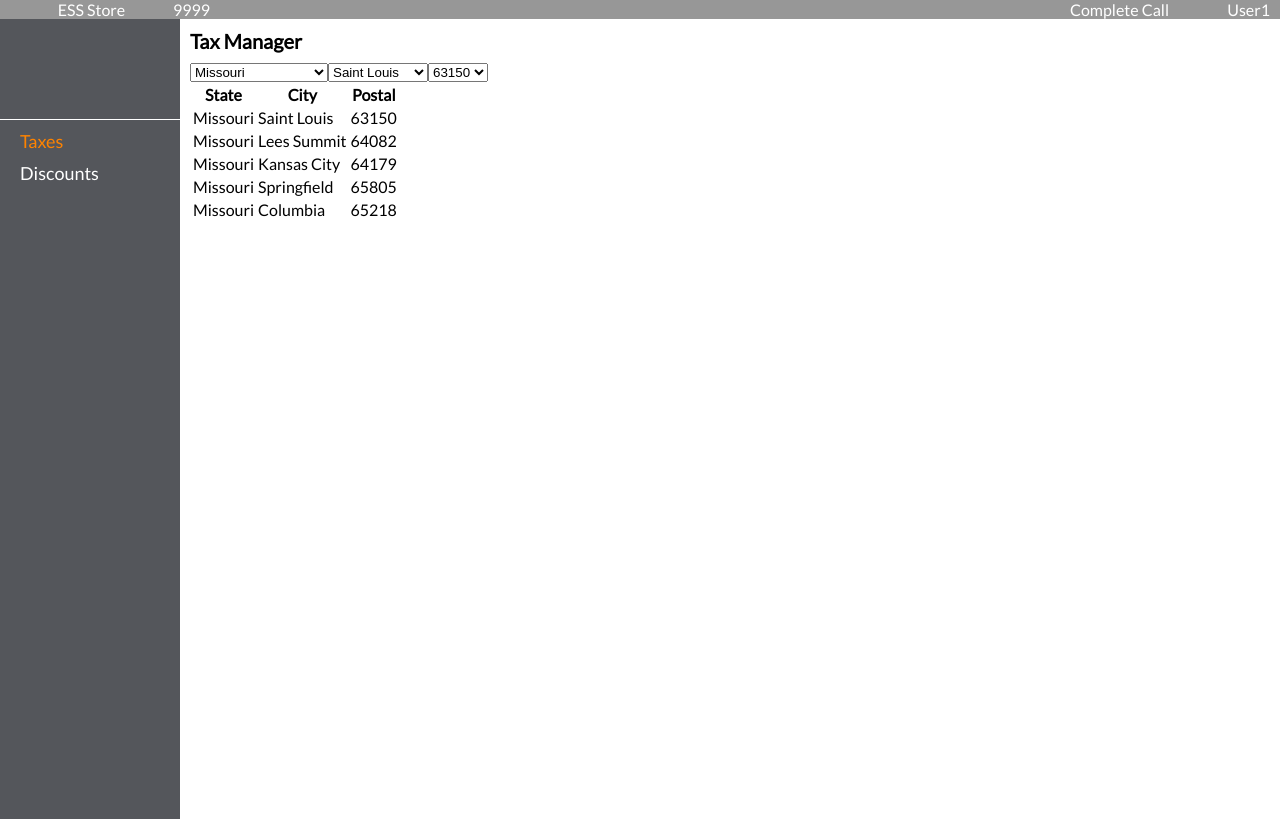
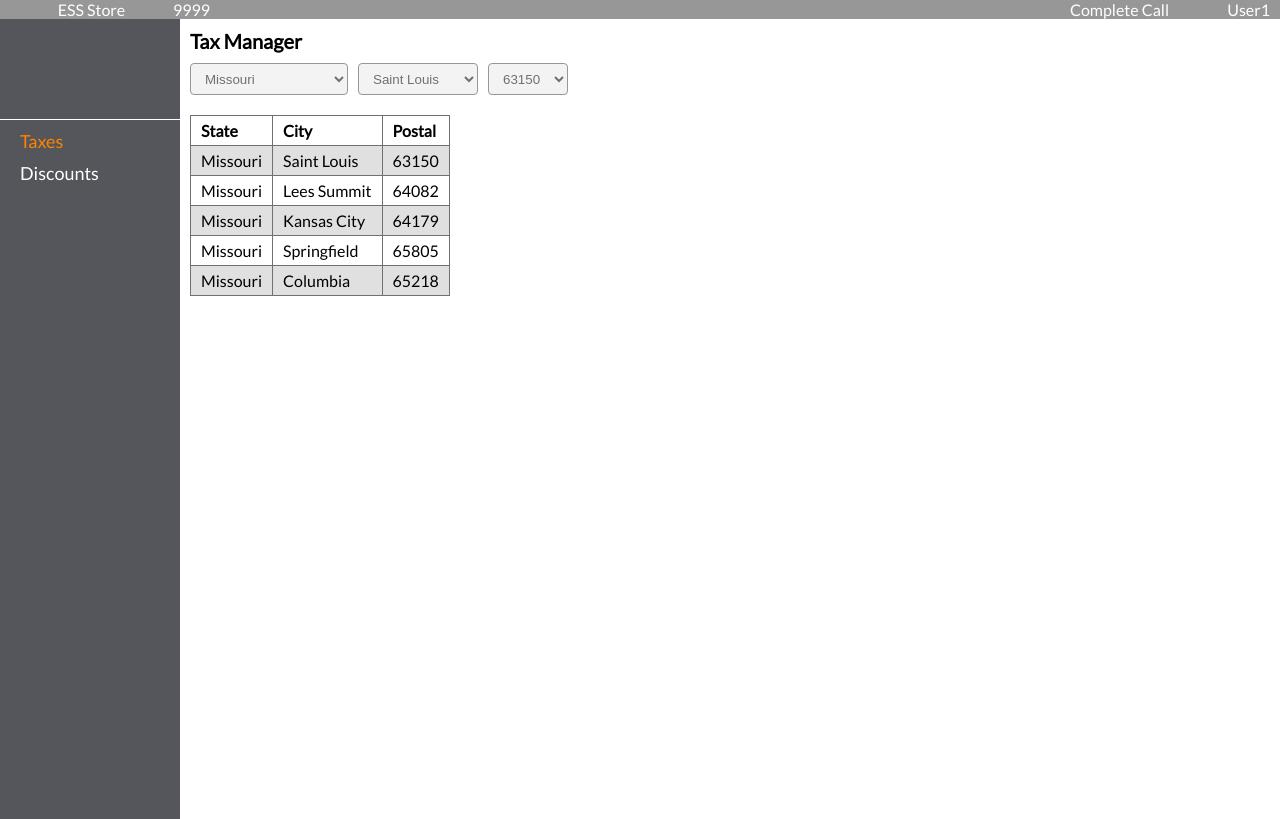
Before and after one commit to lgonzalez-extraspace/tax-interview, a React (Create React App) app: page / in a window 1280 px wide. Built offline with nearby package versions, Linux system fonts and the light colour scheme.

Commit message:
2 files modified, 1 added

```diff
--- a/TaxTable.tsx
+++ b/TaxTable.tsx
@@ -1,7 +1,7 @@
 import * as React from 'react';
 import './styles/style.css';
 import { data } from './data/data';
-import { uniq } from 'lodash';
+import './styles/tax-table.css';
 
 export default function TaxTable({ selectedState }: { selectedState: string }) {
   const [tableData, setTableData] = React.useState(data);
--- a/styles/tax-manager.css
+++ b/styles/tax-manager.css
@@ -7,3 +7,22 @@
   margin-bottom: 10px;
   font-weight: bold;
 }
+
+select {
+  margin-bottom: 0;
+  background-color: var(--ghost-grey);
+  border: 1px solid var(--med-grey);
+  box-shadow: inset 0 1px 3px rgba(#000, 0.06);
+  box-sizing: border-box;
+  line-height: 1;
+  padding: 0.5em 0.75em;
+  width: auto;
+  height: auto;
+  border-radius: 4px;
+  color: var(--dark-grey);
+  margin-right: 10px;
+}
+
+select:hover {
+  border-color: var(--orange);
+}
--- /dev/null
+++ b/styles/tax-table.css
@@ -0,0 +1,16 @@
+.tax-table tbody tr:nth-child(odd) {
+  background-color: var(--light-grey);
+}
+
+.tax-table table {
+  border-collapse: collapse;
+  border-spacing: 0;
+  margin-top: 20px;
+}
+
+.tax-table td,
+.tax-table th {
+  padding: 5px 10px;
+  text-align: left;
+  border: 1px solid var(--dark-grey);
+}
```
